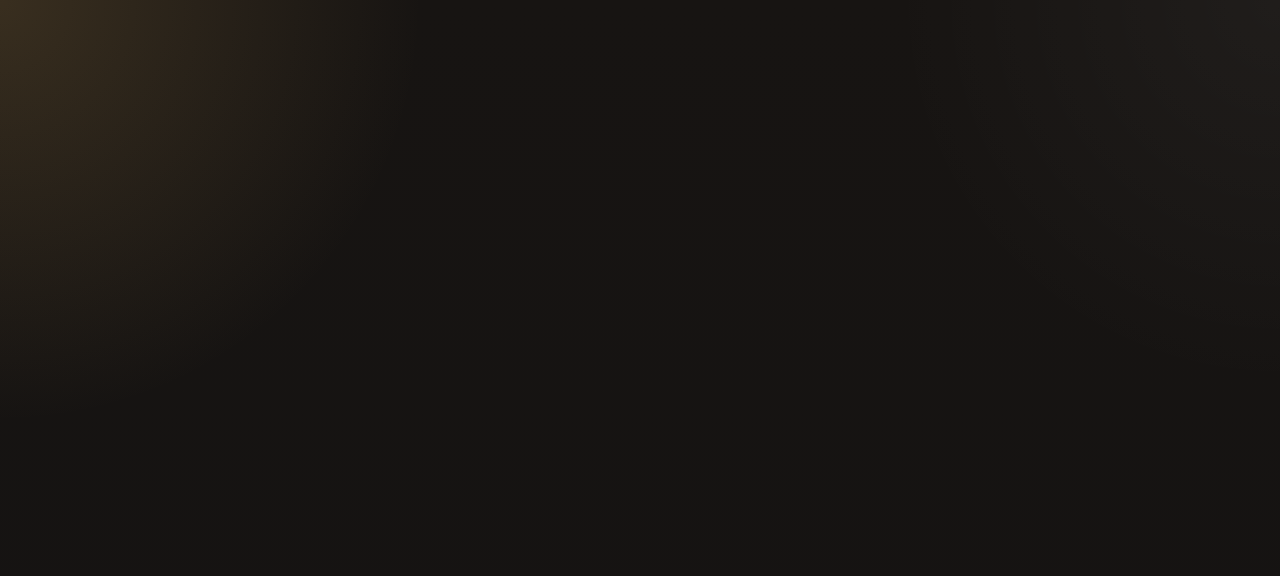
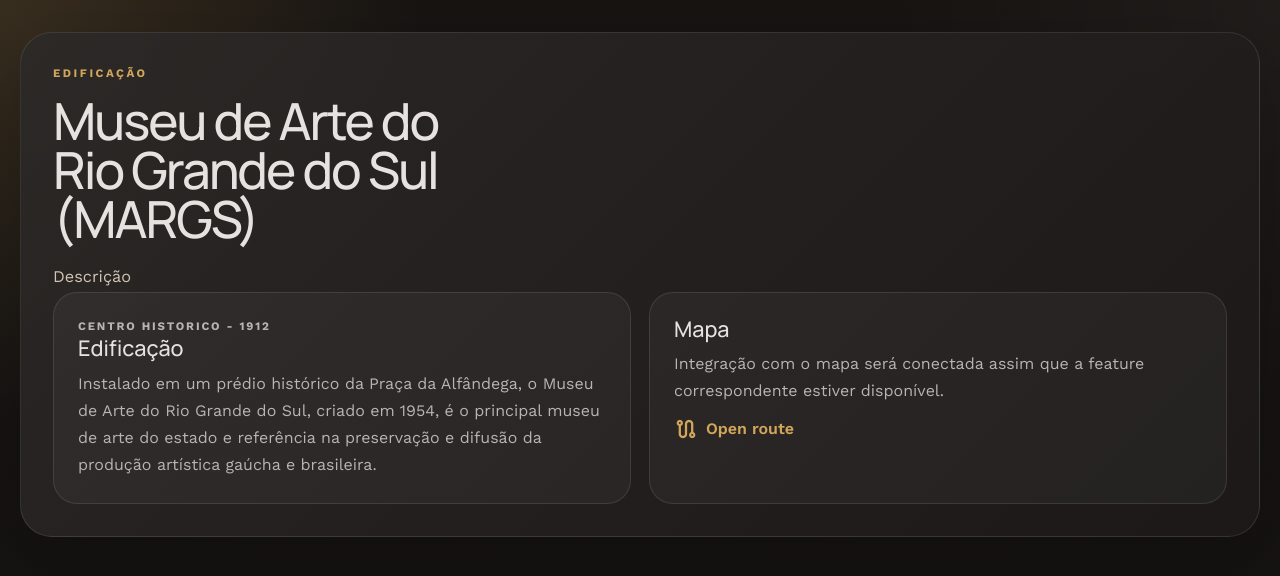
Before and after one commit to POA-Alema/UPAA-frontend, a Next.js app: page /buildings/1 in a window 1280 px wide. Before the commit this address had no page. Shown: the top 576 px of the page. Built offline with nearby package versions, Linux system fonts and the light colour scheme.

Commit message:
Prefers to get buildings by slug on details

```diff
--- a/src/app/buildings/[slug]/page.tsx
+++ b/src/app/buildings/[slug]/page.tsx
@@ -12,7 +12,7 @@ type BuildingDetailPageProps = {
 
 export async function generateStaticParams() {
   return buildings.map((building) => ({
-    slug: building.id
+    slug: building.slug ?? building.id
   }));
 }
 
--- a/src/data/buildings.ts
+++ b/src/data/buildings.ts
@@ -1,8 +1,21 @@
 export type { Building } from '@/types/building';
 import type { Building } from '@/types/building';
+import { mapBuildingsMock } from '@/features/map/mocks/map-buildings-mock';
 
-export const buildings: Building[] = [];
+export const buildings: Building[] = mapBuildingsMock.map((building) => ({
+  id: String(building.id),
+  slug: building.slug,
+  title: building.name,
+  location: building.district ?? '',
+  constructionPeriod: building.yearLabel,
+  description: building.summary,
+  latitude: building.latitude,
+  longitude: building.longitude,
+}));
 
 export function getBuildingBySlug(slug: string) {
-  return buildings.find((building) => building.title === slug);
+  return (
+    buildings.find((building) => building.slug === slug) ??
+    buildings.find((building) => building.id === slug)
+  );
 }
--- a/src/features/buildings/components/building-list.tsx
+++ b/src/features/buildings/components/building-list.tsx
@@ -4,7 +4,6 @@ import { buildings } from "@/data/buildings";
 export function BuildingList() {
   return (
     <div className="content-grid">
-      {/* TODO: Implement dynamic data fetching for building list */}
       {buildings.map((building) => (
         <article className="info-card" key={building.id}>
           <p className="meta-line">
@@ -12,7 +11,10 @@ export function BuildingList() {
           </p>
           <h3>{building.title}</h3>
           <p>{building.description}</p>
-          <Link className="text-link" href={`/buildings/${building.id}`}>
+          <Link
+            className="text-link"
+            href={`/buildings/${building.slug ?? building.id}`}
+          >
             Ver página
           </Link>
         </article>
--- a/src/types/building.ts
+++ b/src/types/building.ts
@@ -22,6 +22,7 @@ export interface BuildingSource {
 
 export type Building = {
   id: string;
+  slug?: string;
   title: string;
   location: string;
   latitude?: number;
```
